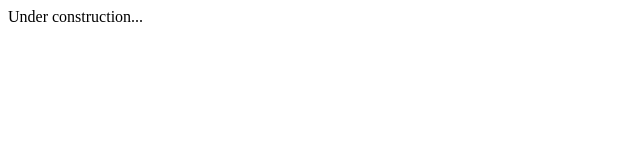
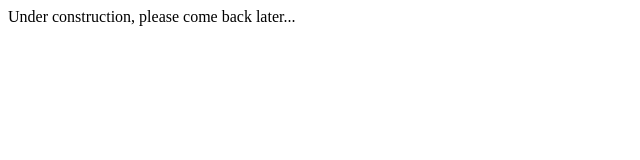
Before and after one commit to lexandro/dockery.io, a website: page index.html in a window 1280 px wide. Shown: the whole page, without its empty margins (0-640 px from the left). Drawn offline with Linux system fonts and the light colour scheme.

Commit message:
Analitics test

```diff
--- a/index.html
+++ b/index.html
@@ -5,7 +5,7 @@
     <title></title>
 </head>
 <body>
-Under construction...
+Under construction, please come back later...
 <script>
     (function (i, s, o, g, r, a, m) {
         i['GoogleAnalyticsObject'] = r;
@@ -20,7 +20,7 @@ Under construction...
     })(window, document, 'script', '//www.google-analytics.com/analytics.js', 'ga');
 
     ga('create', 'UA-64290658-1', 'auto');
-    ga('send', 'pageview');
+    ga('send', 'pageview', 'website');
 
 </script>
 </body>
```
